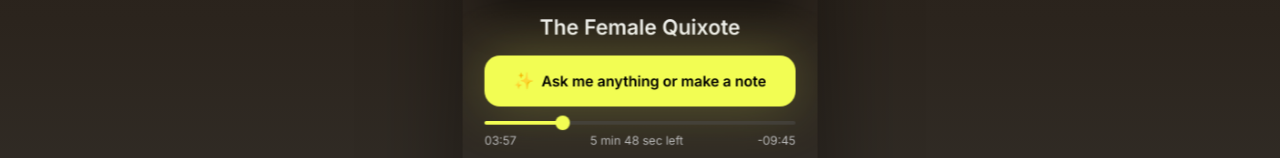
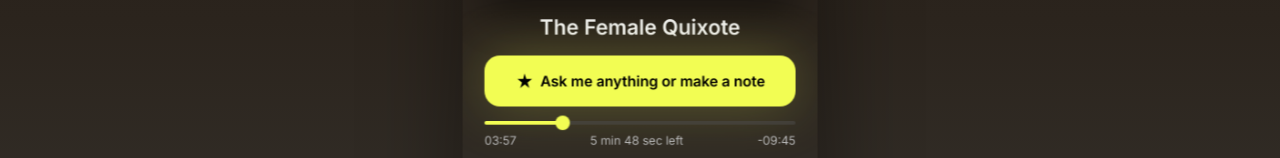
Before and after one commit to jasonscribd/audiobook-sidekick, a React (Vite) app: page / in a window 1280 px wide. Shown: the part 418-576 px from the top of the page. Built offline with nearby package versions, Linux system fonts and the light colour scheme.

Commit message:
Fix CTA star to be truly black - use SVG instead of emoji
🔧 Black Star Fix:
- Replace ✨ emoji with SVG star icon
- Hard-coded fill='#000000' to ensure black color in all states
- SVG won't inherit button text color like emoji does
- Maintains same visual size and spacing as before

```diff
--- a/src/components/HomeScreen.tsx
+++ b/src/components/HomeScreen.tsx
@@ -46,7 +46,9 @@ const HomeScreen: React.FC = () => {
           aria-label="Ask me anything or make a note"
           className="w-full max-w-[560px] h-14 bg-accent text-black font-semibold text-base rounded-[17px] shadow-accent-glow flex items-center justify-center space-x-2 transition-all duration-200 hover:brightness-110 focus:outline-none focus:ring-2 focus:ring-accent focus:ring-offset-2 focus:ring-offset-bg active:scale-[0.99] motion-reduce:active:scale-100 mb-4"
         >
-          <span className="text-lg text-black">✨</span>
+          <svg className="w-5 h-5" fill="#000000" viewBox="0 0 24 24">
+            <path d="M12 2l2.4 7.2h7.6l-6 4.8 2.4 7.2-6-4.8-6 4.8 2.4-7.2-6-4.8h7.6z"/>
+          </svg>
           <span>Ask me anything or make a note</span>
         </button>
 
```
